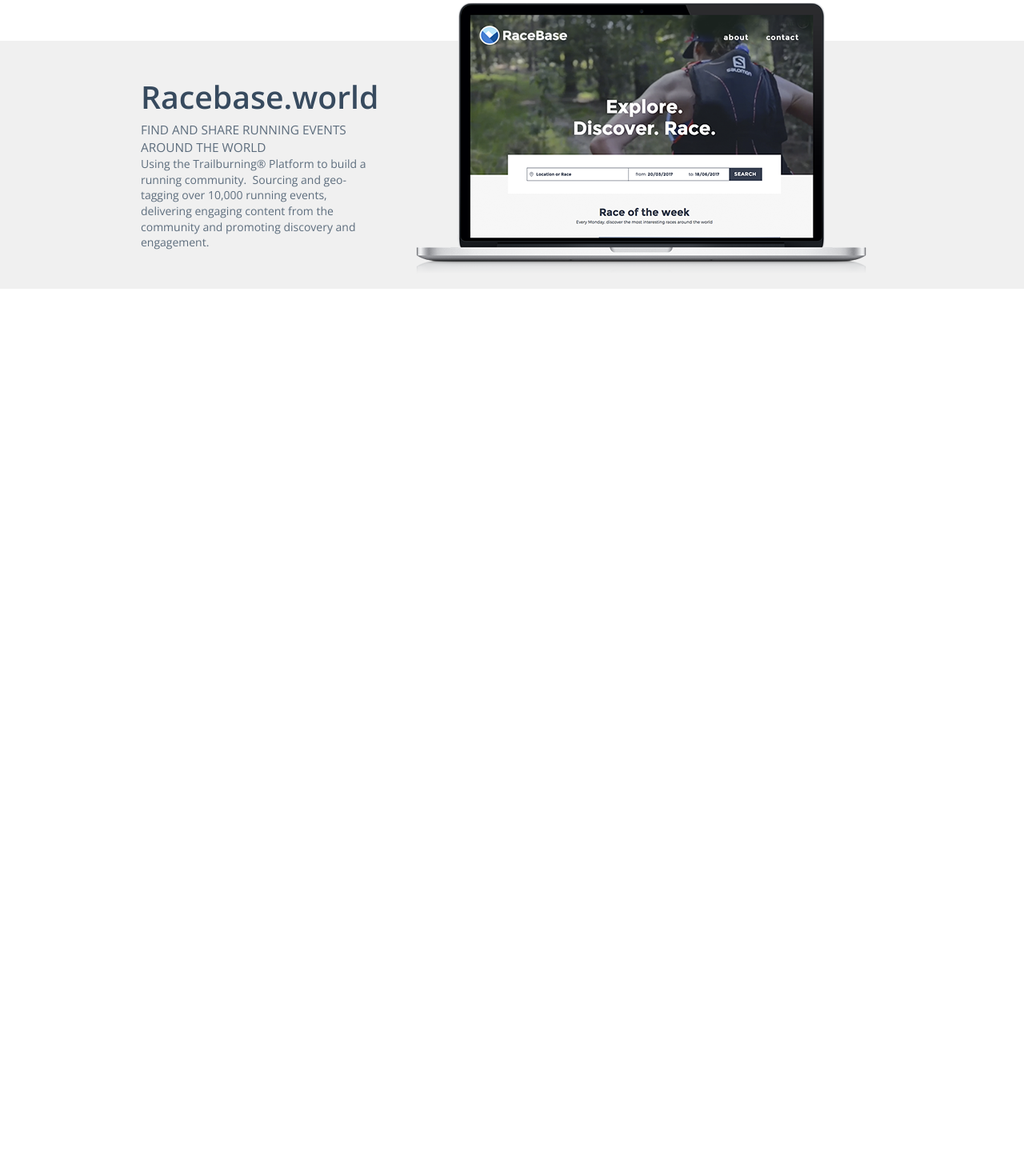
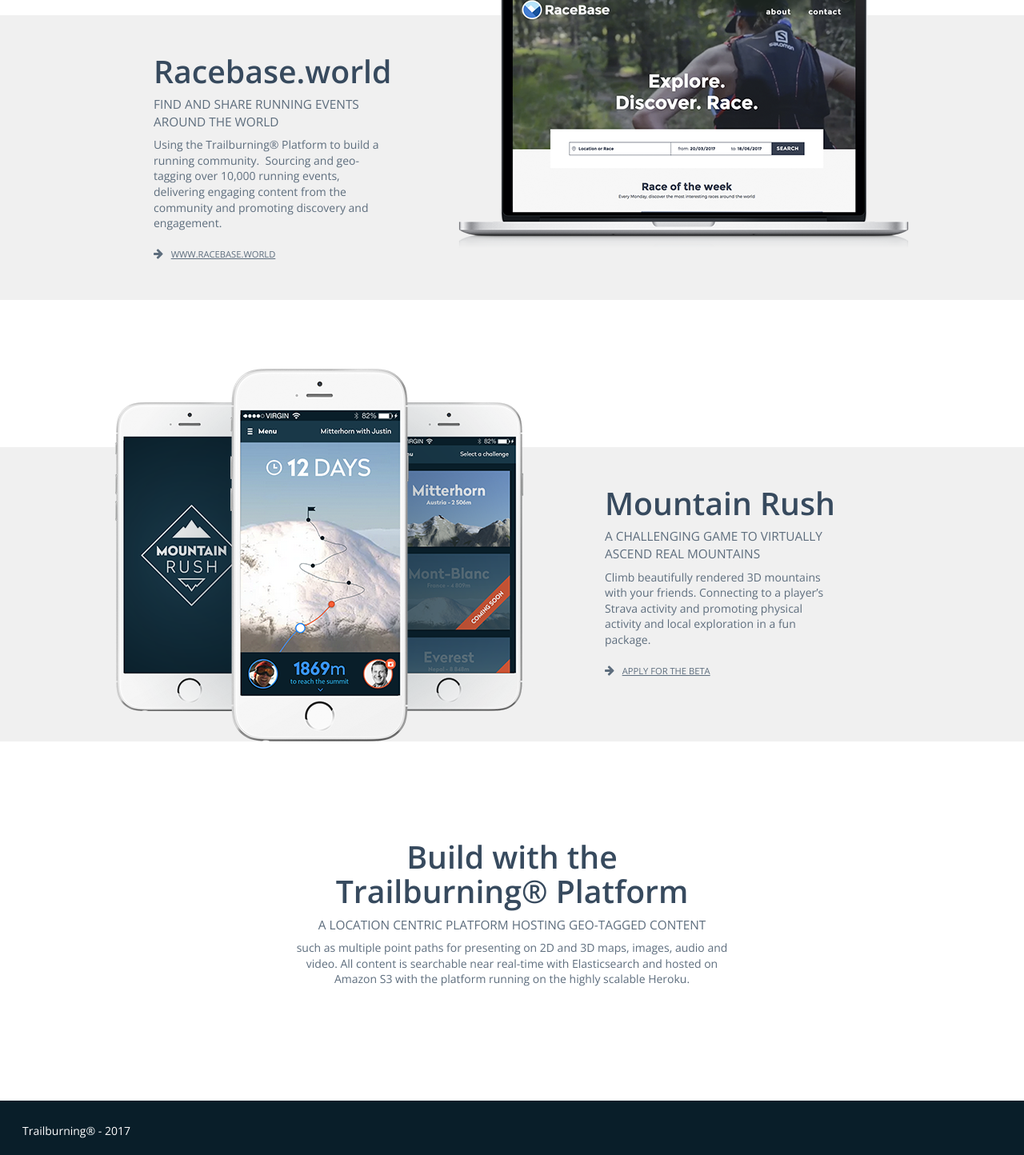
Before and after one commit to trailburning/tb-brochure, a plain HTML site: page index.html in a window 1280 px wide. Shown: the part 770-2214 px from the top of the page at 80% size. Before the commit the page ends 1273 px from the top, so only its background shows below. Drawn offline with nearby package versions, Linux system fonts and the light colour scheme.

Commit message:
Updated projects and platform

```diff
--- a/index.html
+++ b/index.html
@@ -51,30 +51,67 @@ var APP = 'HomeApp';
     <div class="story-container">
     <h1>Our Platform. Your Story.</h1>
     <h2>Location is more than a place on a map, it's a story.</h2>
-    <div class="highlight"><span class="link"><a href="">check our projects</a></span></div>
+    <div class="highlight"><span class="link"><a href="">check out our projects</a></span></div>
     <div class="arrow"><i class="fa fa-arrow-down"></i></div>
     </div>
   </div>
   <div class="projects">
+
+    <div class="project">
+      <div class="strip clearfix">
+        <div class="project-container clearfix">
+          <div class="grab hidden-md hidden-lg"><img src="static-assets/images/rbw_laptop.png"></div>
+          <div class="synopsis">
+            <h1>Racebase.world</h1>
+            <h2>Find and share running events around the world</h2>
+            <div class="overview">
+            Using the Trailburning® Platform to build a running community.  Sourcing and geo-tagging over 10,000 running events, delivering engaging content from the community and promoting discovery and engagement.
+            </div>
+            <div class="project-link">
+            <i class="fa fa-arrow-right"></i>
+            <span class="highlight"><span class="link"><a href="">www.racebase.world</a></span></span>
+            </div>
+          </div>
+          <div class="grab pull-right hidden-sm hidden-xs"><img src="static-assets/images/rbw_laptop.png"></div>
+        </div>
+      </div>
+    </div>
+
     <div class="project">
       <div class="strip clearfix">
         <div class="project-container">
-          <div class="synopsis">
-          <h1>Racebase.world</h1>
-          <h2>Find and share running events around the world</h2>
-          Using the Trailburning® Platform to build a running community.  Sourcing and geo-tagging over 10,000 running events, delivering engaging content from the community and promoting discovery and engagement.
-          </div>
-          <div class="grab">
-          <img src="static-assets/images/rbw_laptop.png">
+          <div class="grab portrait hidden-md hidden-lg"><img src="static-assets/images/mr_mobile.png"></div>
+          <div class="grab pull-left portrait hidden-sm hidden-xs"><img src="static-assets/images/mr_mobile.png"></div>
+          <div class="synopsis pull-right">
+            <h1>Mountain Rush</h1>
+            <h2>A challenging game to virtually ascend real mountains</h2>
+            <div class="overview">
+            Climb beautifully rendered 3D mountains with your friends.  Connecting to a player’s Strava activity and promoting physical activity and local exploration in a fun package.
+            </div>
+            <div class="project-link">
+            <i class="fa fa-arrow-right"></i>
+            <span class="highlight"><span class="link"><a href="">Apply for the Beta</a></span></span>
+            </div>
           </div>
         </div>
       </div>
     </div>
+
   </div>
+
+  <div class="platform">
+    <div class="platform-container">
+      <h1>Build with the Trailburning&reg; Platform</h1>
+      <h2>A location centric platform hosting geo-tagged content</h2>
+      <div class="overview">
+      such as multiple point paths for presenting  on 2D and 3D maps, images, audio and video.  All content is searchable near real-time with Elasticsearch and hosted on Amazon S3 with the platform running on the highly scalable Heroku.
+      </div>
+    </div>
+  </div>
+
 </div>
 
-<div id="footer-view">
-</div>
+<div id="footer-view">Trailburning&reg; - 2017</div>
 </body>
 <script data-main="static-assets/js/main" src="static-assets/js/libs/require.min.js"></script>
 </html>
--- a/static-assets/css/home.css
+++ b/static-assets/css/home.css
@@ -114,6 +114,10 @@ a:hover {
   text-align: center;
 }
 
+#page-view .story-container h2 {
+  padding-top: 20px;
+}
+
 #page-view h1 {
   font-size: 2.8em;
   line-height: 1.1em;
@@ -122,7 +126,6 @@ a:hover {
 }
 
 #page-view h2 {
-  padding-top: 20px;
   font-size: 1.1em;
   line-height: 1.4em;
   text-transform: uppercase;
@@ -142,10 +145,11 @@ a:hover {
 }
 
 #page-view .project {
-  padding: 94px 0 82px 0;
+  padding: 82px 0 62px 0;
 }
 
 #page-view .project-container {
+  position: relative;
   padding: 0 16px;
 }
 
@@ -154,14 +158,68 @@ a:hover {
 }
 
 #page-view .project .synopsis {
-  float: left;
-  width: 344px;
-  padding: 48px 48px 48px 0;
+  padding: 26px 10px 26px 10px;
+}
+
+#page-view .project .synopsis h1 {
+  font-size: 2em;
+}
+
+#page-view .project .synopsis h2 {
+  padding-top: 10px;
+}
+
+#page-view .project .overview {
+  padding-top: 8px;
+}
+
+#page-view .project .project-link {
+  padding-top: 18px;
+}
+
+#page-view .project .highlight {
+  padding-left: 6px;
 }
 
 #page-view .project .grab {
-  float: left;
   margin-top: -48px;
+  width: 100%;
+  text-align: center;
+}
+#page-view .project .grab.portrait {
+  margin-top: -98px;
+}
+
+#page-view .project .grab img {
+  width: 286px;
+  margin: 0 auto;
+}
+
+#page-view .platform {
+  padding: 0 0 62px 0;
+  text-align: center;
+}
+
+#page-view .platform-container {
+  position: relative;
+  padding: 0 16px;
+}
+
+#page-view .platform h2 {
+  padding-top: 10px;
+}
+
+#page-view .platform .overview {
+  padding-top: 8px;
+}
+
+/* FOOTER VIEW */
+/******************************************/
+#footer-view {
+  background: #091e29;
+  height: 68px;
+  padding: 28px 0 0 28px;
+  color: #FFF;
 }
 
 /* IMGS */
@@ -197,7 +255,7 @@ img.scale {
     padding: 60px 0 60px 0;
   }
 
-  #page-view h2 {
+  #page-view .story-container h2 {
     padding-top: 10px;
   }
 }
@@ -220,8 +278,47 @@ img.scale {
     padding: 0 120px;
   }
 
+  #page-view .project {
+    padding: 62px 0 122px 0;
+  }
+
   #page-view .project-container {
     margin: 0 auto;
-    width: 960px;
+    padding: 0;
+    width: 992px;
+  }
+
+  #page-view .project .synopsis {
+    float: left;
+    width: 428px;
+    padding: 48px 88px 48px 48px;
+  }
+
+  #page-view .project .synopsis h1 {
+    font-size: 2.8em;
+  }
+
+  #page-view .project .grab {
+    width: initial;
+    text-align: left;
+  }
+
+  #page-view .project .grab img {
+    width: initial;
+    margin: 0;
+  }
+
+  #page-view .platform {
+    padding: 0px 0 82px 0;
+  }
+
+  #page-view .platform-container {
+    margin: 0 auto;
+    padding: 0;
+    width: 540px;
+  }
+
+  #page-view .platform h1 {
+    padding: 0 20px;
   }
 }
```
